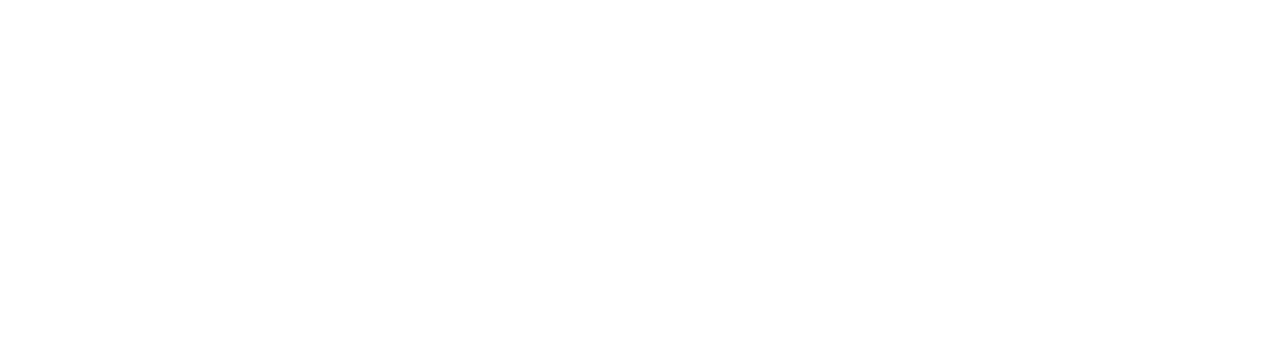
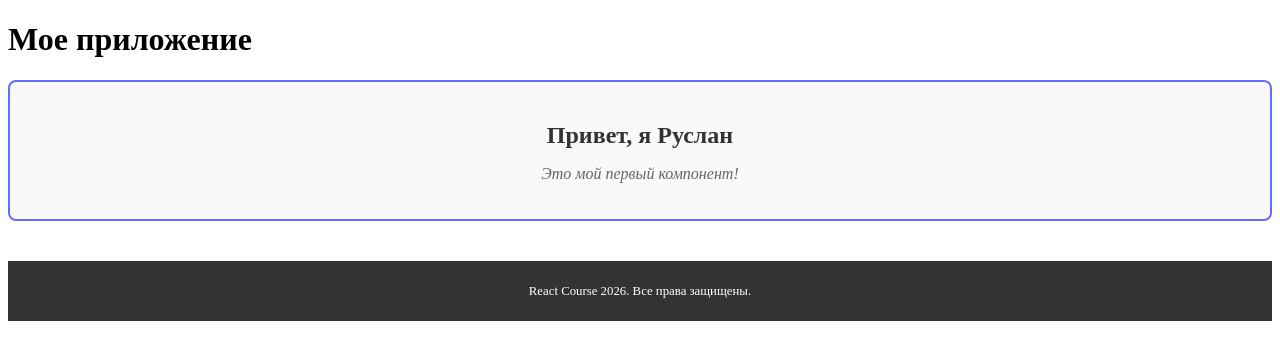
Before and after one commit to RuslanChekhuta/my-app-2026, a React (Vite) app: page / in a window 1280 px wide. Shown: the top 360 px of the page. Built offline with nearby package versions, Linux system fonts and the light colour scheme.

Commit message:
урок 1.3

```diff
--- a/src/App.jsx
+++ b/src/App.jsx
@@ -1,7 +1,15 @@
 import "./App.css";
+import Footer from "./components/Footer/Footer";
+import { MyName } from "./components/MyName/MyName";
 
 function App() {
-  return <></>;
+  return (
+    <>
+      <h1>Мое приложение</h1>
+      <MyName />
+      <Footer />
+    </>
+  );
 }
 
 export default App;
--- /dev/null
+++ b/src/components/Footer/Footer.css
@@ -0,0 +1,8 @@
+.site-footer {
+  margin-top: 40px;
+  padding: 10px;
+  background-color: #333;
+  color: white;
+  text-align: center;
+  font-size: 0.8rem;
+}
--- /dev/null
+++ b/src/components/Footer/Footer.jsx
@@ -0,0 +1,11 @@
+import "./Footer.css";
+
+function Footer() {
+  return (
+    <footer className="site-footer">
+      <p>React Course 2026. Все права защищены.</p>
+    </footer>
+  );
+}
+
+export default Footer;
--- /dev/null
+++ b/src/components/MyName/MyName.css
@@ -0,0 +1,18 @@
+.my-name-card {
+  border: 2px solid #646cff;
+  border-radius: 8px;
+  padding: 20px;
+  background-color: #f9f9f9;
+  text-align: center;
+  margin: 20px 0;
+}
+
+.my-name-card h2 {
+  color: #333;
+  margin-bottom: 10px;
+}
+
+.my-name-card p {
+  color: #666;
+  font-style: italic;
+}
--- /dev/null
+++ b/src/components/MyName/MyName.jsx
@@ -0,0 +1,10 @@
+import "./MyName.css";
+
+export function MyName() {
+  return (
+    <div className="my-name-card">
+      <h2>Привет, я Руслан</h2>
+      <p>Это мой первый компонент!</p>
+    </div>
+  );
+}
```
Also changed, not shown: 1 other file (tests, documents, lock files or other folders).
